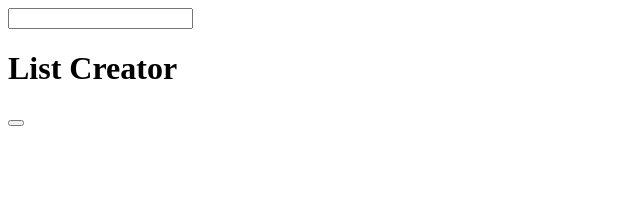
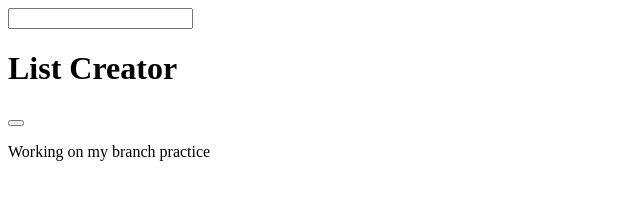
Before and after one commit to Kishaun13/project-13, a plain HTML site: page index.html in a window 1280 px wide. Shown: the whole page, without its empty margins (0-640 px from the left). Drawn offline with Linux system fonts and the light colour scheme.

Commit message:
Added a practice paragraph

```diff
--- a/index.html
+++ b/index.html
@@ -9,6 +9,7 @@
     <input type="text" name="" id="">
     <h1>List Creator</h1>
     <button onclick="addItemsToDisplayList"></button>
+    <p>Working on my branch practice</p>
 
 
     <script src="Hello.js"></script>
```
